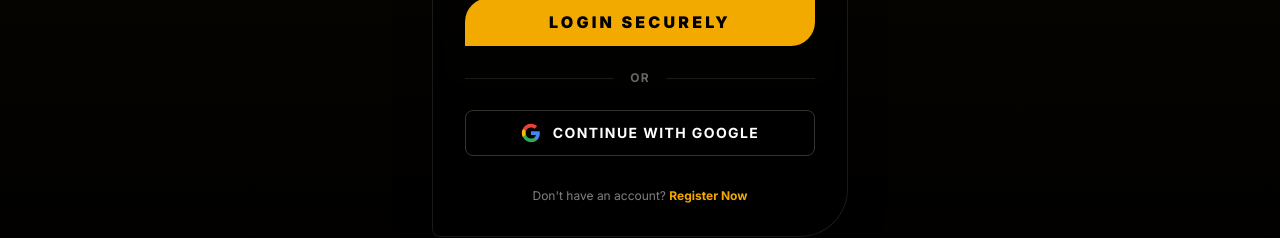
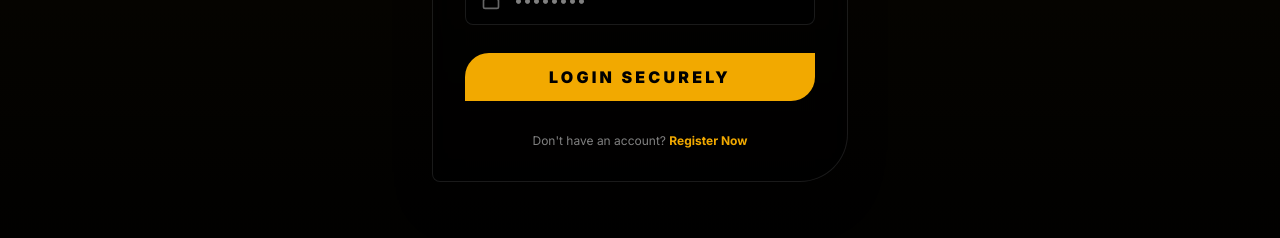
Before and after one commit to JinUstad/bgmi, a Next.js app: page /login in a window 1280 px wide. Shown: the part 559-797 px from the top of the page. Built offline with nearby package versions, Linux system fonts and the light colour scheme; no server answers; the database is empty.

Commit message:
feat: temporarily remove google login and rely on email/password

```diff
--- a/src/app/login/page.tsx
+++ b/src/app/login/page.tsx
@@ -32,25 +32,7 @@
     }
   };
 
-  const handleGoogleLogin = async () => {
-    setLoading(true);
-    const getURL = () => {
-      let url =
-        process?.env?.NEXT_PUBLIC_SITE_URL ??
-        process?.env?.NEXT_PUBLIC_VERCEL_URL ??
-        'http://localhost:3000/';
-      url = url.startsWith('http') ? url : `https://${url}`;
-      url = url.endsWith('/') ? url : `${url}/`;
-      return url;
-    };
 
-    await supabase.auth.signInWithOAuth({
-      provider: 'google',
-      options: {
-        redirectTo: `${getURL()}user-dashboard`,
-      },
-    });
-  };
 
   return (
     <main className="flex flex-col w-full min-h-screen bg-black relative items-center justify-center pt-20 pb-12">
@@ -123,25 +105,7 @@
             </Button>
           </form>
 
-          <div className="my-6 flex items-center gap-4">
-            <div className="flex-1 h-px bg-white/10" />
-            <span className="text-white/40 text-xs font-bold uppercase tracking-widest">OR</span>
-            <div className="flex-1 h-px bg-white/10" />
-          </div>
 
-          <button
-            onClick={handleGoogleLogin}
-            disabled={loading}
-            className="w-full flex items-center justify-center gap-3 py-3 border border-white/20 rounded-lg text-white font-bold uppercase tracking-widest text-sm hover:bg-white/5 transition-colors disabled:opacity-50"
-          >
-            <svg viewBox="0 0 24 24" className="w-5 h-5" aria-hidden="true">
-              <path d="M22.56 12.25c0-.78-.07-1.53-.2-2.25H12v4.26h5.92c-.26 1.37-1.04 2.53-2.21 3.31v2.77h3.57c2.08-1.92 3.28-4.74 3.28-8.09z" fill="#4285F4" />
-              <path d="M12 23c2.97 0 5.46-.98 7.28-2.66l-3.57-2.77c-.98.66-2.23 1.06-3.71 1.06-2.86 0-5.29-1.93-6.16-4.53H2.18v2.84C3.99 20.53 7.7 23 12 23z" fill="#34A853" />
-              <path d="M5.84 14.09c-.22-.66-.35-1.36-.35-2.09s.13-1.43.35-2.09V7.07H2.18C1.43 8.55 1 10.22 1 12s.43 3.45 1.18 4.93l2.85-2.22.81-.62z" fill="#FBBC05" />
-              <path d="M12 5.38c1.62 0 3.06.56 4.21 1.64l3.15-3.15C17.45 2.09 14.97 1 12 1 7.7 1 3.99 3.47 2.18 7.07l3.66 2.84c.87-2.6 3.3-4.53 6.16-4.53z" fill="#EA4335" />
-            </svg>
-            Continue with Google
-          </button>
 
           <p className="text-center text-white/50 text-xs mt-8">
             Don&apos;t have an account?{' '}
```
